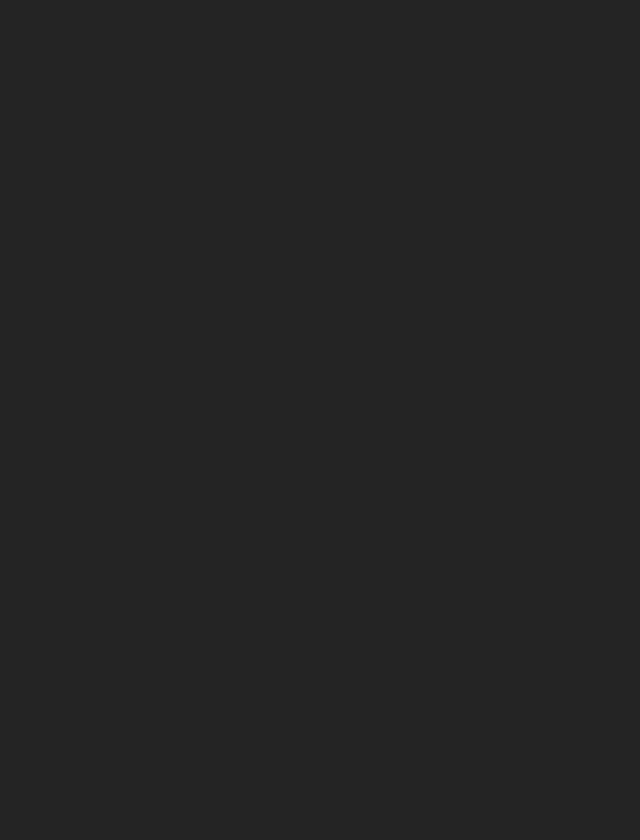
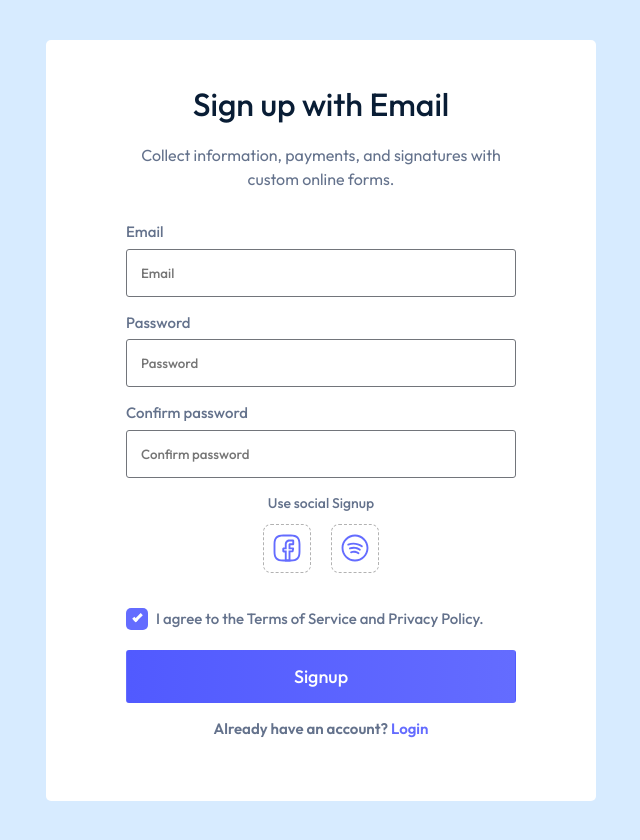
Before and after one commit to saifurrahmantanvir/Hookform, a React (Vite) app: page /signup in a window 1280 px wide. Before the commit this address had no page. Shown: the whole page, without its empty margins (319-959 px from the left). Before the commit the page ends 800 px from the top, so only its background shows below. Built offline with nearby package versions, Linux system fonts and the light colour scheme.

Commit message:
Add__ hookform signup validation

```diff
--- a/src/App.tsx
+++ b/src/App.tsx
@@ -1,12 +1,14 @@
 import { BrowserRouter as Router, Routes, Route } from 'react-router-dom';
 
 import { Login } from 'src/pages/Login/Login'
+import { Signup } from 'src/pages/Signup/Signup'
 
 const App = () => {
   return (
     <Router>
       <Routes>
         <Route path='/' element={<Login />} />
+        <Route path='/signup' element={<Signup />} />
 
       </Routes>
 
--- /dev/null
+++ b/src/pages/Signup/Signup.tsx
@@ -0,0 +1,165 @@
+/* eslint-disable @typescript-eslint/no-explicit-any */
+import { Link } from 'react-router-dom';
+import { useForm } from 'react-hook-form'
+import { DevTool } from '@hookform/devtools';
+
+import styles from './_styles.module.scss'
+import AppLayout from 'src/layouts/AppLayout';
+import { Facebook } from 'src/assets/facebook';
+import { Spotify } from 'src/assets/sportify';
+import Checkbox from 'src/core/components/Checkbox/Checkbox';
+
+type FormValues = {
+  name: string;
+  email: string;
+  password: string;
+  passwordConfirm: string
+}
+
+const Signup = () => {
+  const {
+    register,
+    control,
+    handleSubmit,
+    getValues,
+    watch,
+    setError,
+    formState: { errors, isSubmitting }
+  } = useForm<FormValues>({})
+
+  /* const handleSignup = (data: FormValues) => {
+    data.email = data.email.toLowerCase()
+    console.log(data);
+  } */
+
+  const handleSignup = async (data: FormValues) => {
+    console.log('FOrm DaTa', data);
+
+  }
+
+  return (
+    <AppLayout>
+      <section className={styles.signup}>
+        <div className={styles.signupHeader}>
+          <h1>Sign up with Email</h1>
+          <p>Collect information, payments, and signatures with custom online forms.</p>
+        </div>
+
+        <form autoComplete='off' className={styles.formSignup} onSubmit={handleSubmit(handleSignup)}>
+          {/* <div className={styles.formGroup}>
+            <label htmlFor='firstname'>Name</label>
+            <input
+              autoFocus
+              type='text'
+              id='firstname'
+              placeholder='Name'
+              {...register('name', {
+                required: 'Please enter your name!'
+              })} />
+
+            {errors.name?.type === 'required' && (
+              <span className={styles.formError}>{errors.name.message}</span>
+            )}
+          </div> */}
+
+          <div className={styles.formGroup}>
+            <label htmlFor='email'>Email</label>
+            <input
+              type='text'
+              id='email'
+              placeholder='Email'
+              {...register('email', {
+                required: 'Email is required',
+                pattern: /^[\w-.]+@([\w-]+\.)+[\w-]{2,4}$/i,
+                validate: {
+                  available: async (fieldValue) => {
+                    try {
+                      const res = await fetch(`${import.meta.env.API_URL}users?email=${fieldValue}`)
+                      const data = await res.json();
+
+                      if (data.length > 0)
+                        throw new Error('This email is already taken!')
+                      return true;
+                    }
+                    catch (error: any) {
+                      if (error.message)
+                        setError('root', { message: error.message });
+                    }
+                  }
+
+                }
+              })} />
+
+            {errors.email?.type === 'required' && (
+              <span className={styles.formError}>{errors.email.message}</span>
+            )}
+            {errors.email?.type === 'pattern' && (
+              <span className={styles.formError}>Please enter a valid email!</span>
+            )}
+          </div>
+
+          <div className={styles.formGroup}>
+            <label htmlFor='password'>Password</label>
+            <input
+              type='password'
+              id='password'
+              placeholder='Password'
+              {...register('password', {
+                required: 'Password is required!',
+                minLength: 8
+              })} />
+
+            {errors.password?.type === 'required' && (
+              <span className={styles.formError}>{errors.password.message}</span>
+            )}
+            {errors.password?.type === 'minLength' && (
+              <span className={styles.formError}>Password must contain at least 8 characters!</span>
+            )}
+          </div>
+
+          <div className={styles.formGroup}>
+            <label htmlFor='passwordConfirm'>Confirm password</label>
+            <input
+              type='password'
+              id='passwordConfirm'
+              placeholder='Confirm password'
+              {...register('passwordConfirm', {
+                required: 'Password confirm is required!',
+                minLength: 8,
+                disabled: !watch('password'),
+                validate: (pc) => pc === getValues('password')
+              })} />
+
+            {errors.passwordConfirm?.type === 'required' && (
+              <span className={styles.formError}>{errors.passwordConfirm.message}</span>
+            )}
+            {errors.passwordConfirm?.type === 'minLength' && (
+              <span className={styles.formError}>Password must contain at least 8 characters!</span>
+            )}
+            {errors.passwordConfirm?.type === 'validate' && (
+              <span className={styles.formError}>Passwords are not same!</span>
+            )}
+          </div>
+
+          <div className={styles.formLinks}>
+            <p>Use social Signup</p>
+            <a><Facebook /></a>
+            <a><Spotify /></a>
+          </div>
+
+          <Checkbox label='I agree to the Terms of Service and Privacy Policy.' />
+          <button type='submit' disabled={isSubmitting}>{isSubmitting ? 'Submitting...' : 'Signup'}</button>
+
+          {errors.root?.message && (
+            <span className={styles.formError}>{errors.root?.message}</span>
+          )}
+
+          <span className={styles.formYesAccount}>Already have an account?  <Link to='/login'>Login</Link></span>
+        </form>
+        <DevTool control={control} />
+      </section>
+    </AppLayout>
+  )
+}
+
+export { Signup };
--- /dev/null
+++ b/src/pages/Signup/_styles.module.scss
@@ -0,0 +1,133 @@
+.signup {
+   display: grid;
+   grid-template-columns: repeat(2, 1fr);
+   border-radius: 5px;
+   padding: 4rem 8rem 6rem;
+   overflow: hidden;
+   background-color: white;
+
+   @media only screen and (max-width: 40em) {
+      padding: 5rem;
+   }
+
+   @media only screen and (max-width: 26em) {
+      padding: 3rem;
+   }
+}
+
+.signupHeader {
+   grid-column: 1/-1;
+   display: flex;
+   gap: 1.5rem;
+   flex-direction: column;
+   align-items: center;
+   margin-bottom: 3rem;
+
+   &>h1 {
+      font-size: 3.2rem;
+      font-weight: 500;
+      text-align: center;
+      color: var(--color-heading);
+   }
+
+   &>p {
+      font-size: 1.6rem;
+      font-weight: 400;
+      text-align: center;
+      color: var(--color-text);
+   }
+}
+
+.formSignup {
+   grid-column: 1/-1;
+   display: flex;
+   gap: 1.5rem;
+   flex-direction: column;
+
+   & label {
+      color: var(--color-text);
+      font-size: 1.5rem;
+      margin-bottom: 0.5rem;
+   }
+
+   & input {
+      color: var(--color-text);
+      width: auto;
+      padding: 1.5rem 1.4rem;
+   }
+
+   & button {
+      font-size: 1.8rem;
+      font-weight: 500;
+      display: flex;
+      justify-content: center;
+      padding: 1.4rem 2rem;
+      color: white;
+      border-radius: 3px;
+      background-color: var(--color-primary);
+
+      @media only screen and (max-width: 64em) {
+         width: 100%;
+      }
+   }
+}
+
+.formGroup {
+   display: flex;
+   flex-direction: column;
+   position: relative;
+}
+
+.formLinks {
+   display: flex;
+   gap: 1rem 2rem;
+   flex-wrap: wrap;
+   justify-content: center;
+   margin-bottom: 1rem;
+
+   &>p {
+      color: var(--color-text);
+      flex: 0 0 100%;
+      font-size: 1.4rem;
+      text-align: center;
+   }
+
+   &>a {
+      display: inline-block;
+      border-radius: 0.8rem;
+      padding: 0.8rem;
+      padding-bottom: 3px;
+      border: 1px dashed #1d1d1d56;
+
+      &>svg {
+         width: 3rem;
+         height: 3rem;
+      }
+   }
+}
+
+.formError {
+   font-size: 1.3rem;
+   font-weight: 600;
+   color: #ff1241;
+   padding: 5px 0;
+}
+
+/* .formPasswordInfo {
+   font-size: 1.4rem;
+   font-weight: 600;
+   color: #64728c;
+   padding: 1rem 0;
+   margin-bottom: 3rem;
+} */
+
+.formYesAccount {
+   text-align: center;
+   font-weight: 600;
+   font-size: 1.5rem;
+   color: #64728c;
+
+   &>a {
+      color: var(--color-primary);
+   }
+}
```
